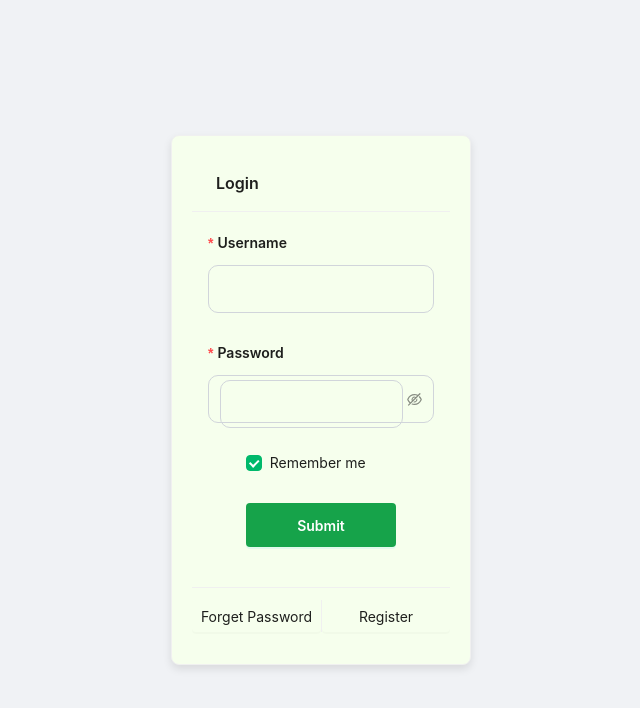
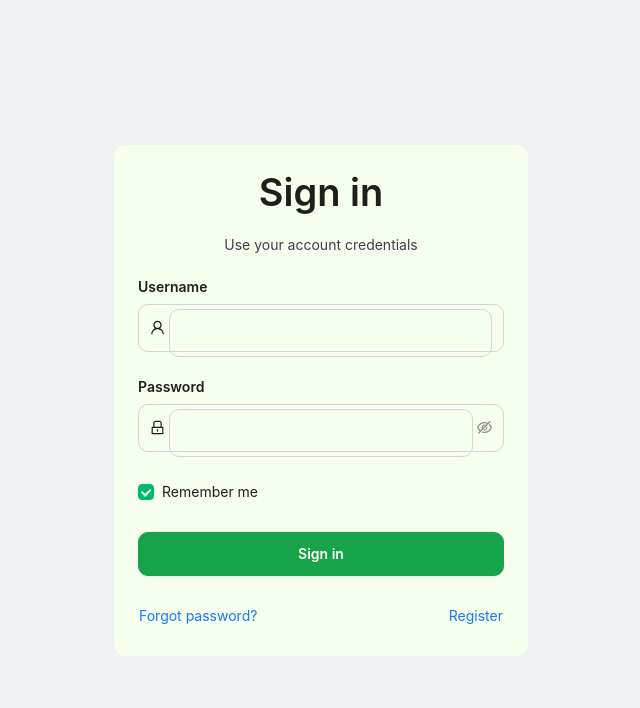
Before and after one commit to poojaaa06/CapstoneProject, a React (Create React App) app: page / in a window 1280 px wide. Shown: the top 708 px of the page, without its empty margins (319-959 px from the left). Built offline with nearby package versions, Linux system fonts and the light colour scheme; no server answers.

Commit message:
login update

```diff
--- a/src/components/Login/index.tsx
+++ b/src/components/Login/index.tsx
@@ -1,153 +1,235 @@
 import React from "react";
 import { useNavigate } from "react-router-dom";
+import { useFormik } from "formik";
+import CryptoJS from "crypto-js";
+import {
+  Card,
+  Form,
+  Input,
+  Checkbox,
+  Button,
+  Row,
+  Col,
+  Typography,
+  notification,
+} from "antd";
+import { LockOutlined, UserOutlined } from "@ant-design/icons";
+
 import { useAppContext } from "src/context/appContext";
-import type { FormProps } from "antd";
-import { Checkbox, Form, Input } from "antd";
-import CryptoJS from "crypto-js";
-import CustomCard from "src/asserts/UI_components/Card/card.styled";
-import { StyledLoginPage } from "./login.styled";
-import StyledButton from "src/asserts/UI_components/ButtonComponent/button.styled";
-import { ToastMessage } from "src/asserts/UI_components/ToastMessage.tsx/toastMessage.styled";
+import { loginSchema } from "src/validations/loginSchema";
 import { loginAPI } from "src/services/loginApi";
 import { getSummaryAPI } from "src/services/summaryAPi";
+import {
+  LoginFormValues,
+  LoginApiResponse,
+  SummaryApiResponse,
+} from "src/types/auth.types";
 
-const SECRET_KEY = "CagHKozTTJqLffF8KJChNp4926AQ8pRe"; //TODO: DO secret key needs to move to .env?
+import "./login.css";
 
-type FieldType = {
-  user_unique_id?: string;
-  user_password?: string;
-  remember?: string;
+const SECRET_KEY: string = process.env.REACT_APP_SECRET_KEY ?? "";
+
+const initialValues: LoginFormValues = {
+  user_unique_id: "",
+  user_password: "",
+  remember: true,
 };
-type sessionId = string;
 
-export default function LoginPage() {
+const LoginPage: React.FC = () => {
   const navigate = useNavigate();
   const { setUserDetails } = useAppContext();
-  const onFinish: FormProps<FieldType>["onFinish"] = async (values) => {
-    const user_unique_id = values?.user_unique_id ? values.user_unique_id : "";
-    const user_password = values?.user_password ? values.user_password : "";
 
-    const encryptedPassword = CryptoJS.AES.encrypt(
-      user_password,
-      SECRET_KEY
-    ).toString();
+  const fetchSummary = async (sessionId: string): Promise<void> => {
+    try {
+      const summary: SummaryApiResponse = await getSummaryAPI(sessionId);
 
-    const formData = {
-      user_unique_id,
-      user_password: encryptedPassword,
-    };
+      setUserDetails(summary.userSummary);
 
-    try {
-      const response = await loginAPI(formData);
-      const sessionId = response?.data.sessionId;
-      if ((response && response?.status === 200) || response?.status === 201) {
-        getSummary(sessionId);
-      } else {
-        ToastMessage.error("Please add valid credentials", 3);
-      }
-    } catch (err) {
-      ToastMessage.error("Something went wrong please try again", 3);
+      sessionStorage.setItem(
+        "userDetails",
+        JSON.stringify(summary.userSummary),
+      );
+
+      sessionStorage.setItem("sessionId", sessionId);
+
+      navigate("/assets", { replace: true });
+    } catch {
+      notification.error({
+        message: "Unable to load your profile. Please try again.",
+      });
     }
   };
 
-  const getSummary = async (sessionId: sessionId) => {
-    try {
-      const summaryResponse = await getSummaryAPI(sessionId);
-      if (summaryResponse) {
-        //TODO: If response is success
-        setUserDetails(summaryResponse.userSummary);
-        sessionStorage.setItem(
-          "userDetails",
-          JSON.stringify(summaryResponse.userSummary)
-        );
-        console.log("res data", summaryResponse.userSummary);
-        navigate("assets");
-      } else {
-        ToastMessage.error("Something went wrong please try again", 3);
+  const formik = useFormik<LoginFormValues>({
+    initialValues,
+    validationSchema: loginSchema,
+    onSubmit: async (values) => {
+      if (!SECRET_KEY) {
+        notification.error({
+          message: "Configuration error. Contact support.",
+        });
+        return;
       }
-    } catch (error) {
-      ToastMessage.error("Something went wrong please try again", 3);
-    }
-  };
 
-  const onFinishFailed: FormProps<FieldType>["onFinishFailed"] = (
-    errorInfo
-  ) => {
-    console.log("Failed:", errorInfo);
-  };
+      const encryptedPassword: string = CryptoJS.AES.encrypt(
+        values.user_password,
+        SECRET_KEY,
+      ).toString();
 
-  const actions: React.ReactNode[] = [
-    <StyledButton onClick={() => alert("--------")}>
-      Forget Password
-    </StyledButton>,
-    <StyledButton
-      onClick={() => {
-        navigate("/register");
-      }}
-    >
-      Register
-    </StyledButton>,
-  ];
+      try {
+        const response = await loginAPI({
+          user_unique_id: values.user_unique_id,
+          user_password: encryptedPassword,
+        });
+
+        const data: LoginApiResponse | undefined = response?.data;
+
+        if (
+          response &&
+          [200, 201].includes(response.status) &&
+          data?.sessionId
+        ) {
+          await fetchSummary(data.sessionId);
+        } else {
+          notification.error({
+            message: "Invalid credentials.",
+          });
+        }
+      } catch {
+        notification.error({
+          message: "Something went wrong. Please try again.",
+        });
+      }
+    },
+  });
 
   return (
-    <StyledLoginPage>
-      <CustomCard title="Login" width={"300px"} actions={actions}>
-        <Form
-          name="basic"
-          labelCol={{ span: 24 }}
-          wrapperCol={{ span: 24 }}
-          style={{ maxWidth: 600 }}
-          initialValues={{ remember: true }}
-          onFinish={onFinish}
-          onFinishFailed={onFinishFailed}
-          autoComplete="off"
-        >
-          <Form.Item<FieldType>
-            label="Username"
-            name="user_unique_id"
-            rules={[
-              {
-                required: true,
-                message: "Please enter a valid username!",
-              },
-            ]}
-          >
-            <Input />
-          </Form.Item>
+    <main className="lp-wrapper" aria-labelledby="lp-title">
+      <Row justify="center" align="middle" className="lp-row">
+        <Col xs={24} sm={20} md={14} lg={10} xl={8}>
+          <Card className="lp-card" variant="outlined">
+            <Typography.Title
+              level={1}
+              id="lp-title"
+              className="lp-title"
+            >
+              Sign in
+            </Typography.Title>
 
-          <Form.Item<FieldType>
-            label="Password"
-            name="user_password"
-            rules={[
-              {
-                required: true,
-                message: "Please enter a valid username!",
-              },
-              {
-                pattern: /^(?=.*[A-Z])(?=.*[!@#$%^&*])/,
-                message:
-                  "Password must contain at least one uppercase letter and one special character!",
-              },
-            ]}
-          >
-            <Input.Password />
-          </Form.Item>
+            <p className="lp-subtitle">
+              Use your account credentials
+            </p>
 
-          <Form.Item<FieldType>
-            name="remember"
-            valuePropName="checked"
-            wrapperCol={{ offset: 0, span: 16 }}
-          >
-            <Checkbox>Remember me</Checkbox>
-          </Form.Item>
+            <Form
+              layout="vertical"
+              onFinish={() => formik.handleSubmit()}
+              noValidate
+            >
+              <Form.Item
+                label="Username"
+                htmlFor="user_unique_id"
+                validateStatus={
+                  formik.touched.user_unique_id &&
+                  formik.errors.user_unique_id
+                    ? "error"
+                    : ""
+                }
+                help={
+                  formik.touched.user_unique_id &&
+                  formik.errors.user_unique_id
+                }
+              >
+                <Input
+                  id="user_unique_id"
+                  name="user_unique_id"
+                  prefix={<UserOutlined aria-hidden />}
+                  autoComplete="username"
+                  aria-label="Username"
+                  aria-required="true"
+                  value={formik.values.user_unique_id}
+                  onChange={formik.handleChange}
+                  onBlur={formik.handleBlur}
+                />
+              </Form.Item>
 
-          <Form.Item wrapperCol={{ offset: 4, span: 16 }}>
-            <StyledButton type="primary" htmlType="submit">
-              Submit
-            </StyledButton>
-          </Form.Item>
-        </Form>
-      </CustomCard>
-    </StyledLoginPage>
+              <Form.Item
+                label="Password"
+                htmlFor="user_password"
+                validateStatus={
+                  formik.touched.user_password &&
+                  formik.errors.user_password
+                    ? "error"
+                    : ""
+                }
+                help={
+                  formik.touched.user_password &&
+                  formik.errors.user_password
+                }
+              >
+                <Input.Password
+                  id="user_password"
+                  name="user_password"
+                  prefix={<LockOutlined aria-hidden />}
+                  autoComplete="current-password"
+                  aria-label="Password"
+                  aria-required="true"
+                  value={formik.values.user_password}
+                  onChange={formik.handleChange}
+                  onBlur={formik.handleBlur}
+                />
+              </Form.Item>
+
+              <Form.Item>
+                <Checkbox
+                  id="remember"
+                  name="remember"
+                  checked={formik.values.remember}
+                  onChange={(e) =>
+                    formik.setFieldValue(
+                      "remember",
+                      e.target.checked,
+                    )
+                  }
+                >
+                  Remember me
+                </Checkbox>
+              </Form.Item>
+
+              <Form.Item>
+                <Button
+                  type="primary"
+                  htmlType="submit"
+                  className="lp-submit"
+                  loading={formik.isSubmitting}
+                  aria-label="Sign in to your account"
+                >
+                  Sign in
+                </Button>
+              </Form.Item>
+
+              <div className="lp-actions-row">
+                <Button
+                  type="link"
+                  className="lp-link-btn"
+                  onClick={() => alert("forgot-password")}
+                >
+                  Forgot password?
+                </Button>
+
+                <Button
+                  type="link"
+                  className="lp-link-btn"
+                  onClick={() => navigate("/register")}
+                >
+                  Register
+                </Button>
+              </div>
+            </Form>
+          </Card>
+        </Col>
+      </Row>
+    </main>
   );
-}
+};
+
+export default LoginPage;
--- /dev/null
+++ b/src/components/Login/login.css
@@ -0,0 +1,64 @@
+.lp-wrapper {
+  min-height: 100vh;
+  width: 100%;
+  display: flex;
+  align-items: center;
+  justify-content: center;
+  padding: 16px;
+  background-color: #f0f2f5;
+  overflow: hidden;
+  box-sizing: border-box;
+}
+
+.lp-card {
+  width: 100%;
+  max-width: 420px;
+  border-radius: 12px;
+}
+
+.lp-title {
+  margin: 0 0 4px 0;
+  font-size: 24px;
+  font-weight: 600;
+  color: #111827;
+  text-align: center;
+}
+
+.lp-subtitle {
+  margin: 0 0 20px 0;
+  font-size: 14px;
+  color: #374151;
+  text-align: center;
+}
+
+.lp-actions-row {
+  display: flex;
+  justify-content: space-between;
+  align-items: center;
+  gap: 8px;
+  margin-top: 4px;
+}
+
+.lp-link-btn {
+  padding: 0;
+}
+
+.lp-submit {
+  width: 100%;
+}
+
+.lp-row {
+  width: 100%;
+}
+
+
+.lp-card :focus-visible {
+  outline: 3px solid #1d4ed8;
+  outline-offset: 2px;
+}
+
+
+@media (max-width: 480px) {
+  .lp-card { border-radius: 8px; }
+  .lp-title { font-size: 20px; }
+}
--- /dev/null
+++ b/src/validations/loginSchema.ts
@@ -0,0 +1,17 @@
+import * as Yup from "yup";
+
+export const loginSchema = Yup.object({
+  user_unique_id: Yup.string().trim().required("Username is required"),
+  user_password: Yup.string()
+    .required("Password is required")
+    .min(8, "Password must be at least 8 characters")
+    .matches(
+      /^(?=.*[A-Z])(?=.*[!@#$%^&*])/,
+      "Must contain an uppercase letter and a special character",
+    ),
+  remember: Yup.boolean().required(),
+});
+
+export const forgotPasswordSchema = Yup.object({
+  user_unique_id: Yup.string().trim().required("Username is required"),
+});
```
Also changed, not shown: src/api/axiosInstance.ts (+13 -19 lines), src/types/auth.type.ts (added, +24 -0 lines).
